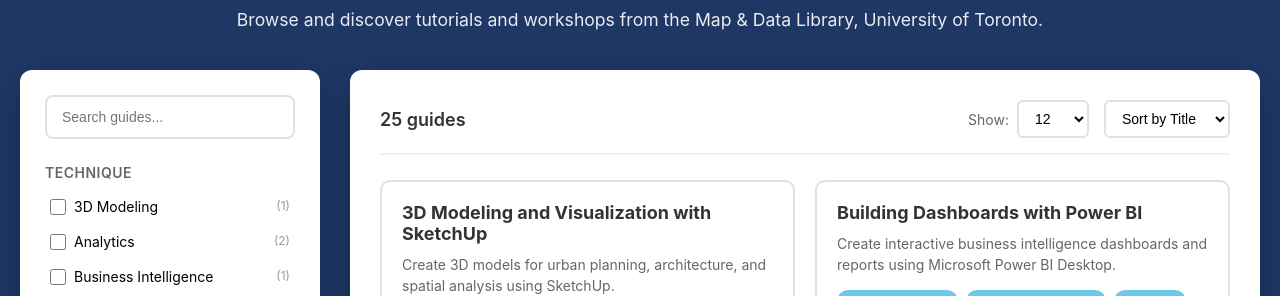
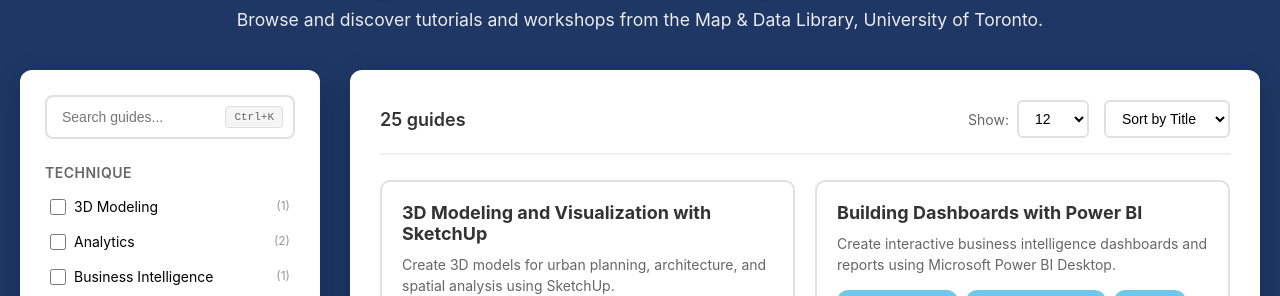
Before and after one commit to MDLutoronto/tutorials-search, a Jekyll site: the page built from page.md, in a window 1280 px wide. Shown: the part 189-485 px from the top of the page. Built offline with Jekyll 4.4.1, drawn with Linux system fonts in a browser that asks for light colours.

Commit message:
feat: added ctrl-k to activate search

```diff
--- a/_layouts/minimal_search.html
+++ b/_layouts/minimal_search.html
@@ -80,11 +80,13 @@
 
         .search-box {
             margin-bottom: 25px;
+            position: relative;
         }
 
         .search-box input {
             width: 100%;
             padding: 12px 15px;
+            padding-right: 60px;
             border: 2px solid #e0e0e0;
             border-radius: 8px;
             font-size: 14px;
@@ -94,6 +96,21 @@
         .search-box input:focus {
             outline: none;
             border-color: rgba(30, 55, 101, 0.8);
+        }
+
+        .search-hint {
+            position: absolute;
+            right: 12px;
+            top: 50%;
+            transform: translateY(-50%);
+            background-color: #f5f5f5;
+            border: 1px solid #e0e0e0;
+            border-radius: 4px;
+            padding: 4px 8px;
+            font-size: 11px;
+            color: #666;
+            pointer-events: none;
+            font-family: monospace;
         }
 
         .facet-group {
@@ -529,6 +546,7 @@
             <aside class="sidebar">
                 <div class="search-box">
                     <input type="text" id="searchInput" placeholder="Search guides...">
+                    <span class="search-hint">Ctrl+K</span>
                 </div>
 
                 <div class="facet-group">
@@ -972,6 +990,24 @@
             document.querySelector('.results-section').scrollIntoView({ behavior: 'smooth', block: 'start' });
         });
 
+        // Keyboard shortcut: Ctrl+K or Cmd+K to focus search box
+        document.addEventListener('keydown', (event) => {
+            // Check for Ctrl+K (Windows/Linux) or Cmd+K (Mac)
+            if ((event.ctrlKey || event.metaKey) && event.key === 'k') {
+                event.preventDefault(); // Prevent default browser behavior
+                const searchInput = document.getElementById('searchInput');
+                searchInput.focus();
+                searchInput.select(); // Select all text if any exists
+            }
+        });
+
+        // Update search hint text based on OS
+        const isMac = navigator.platform.toUpperCase().indexOf('MAC') >= 0;
+        const searchHint = document.querySelector('.search-hint');
+        if (isMac) {
+            searchHint.textContent = '⌘K';
+        }
+
         // Initialize on page load
         initializeFacets();
         applyFilters();
```
